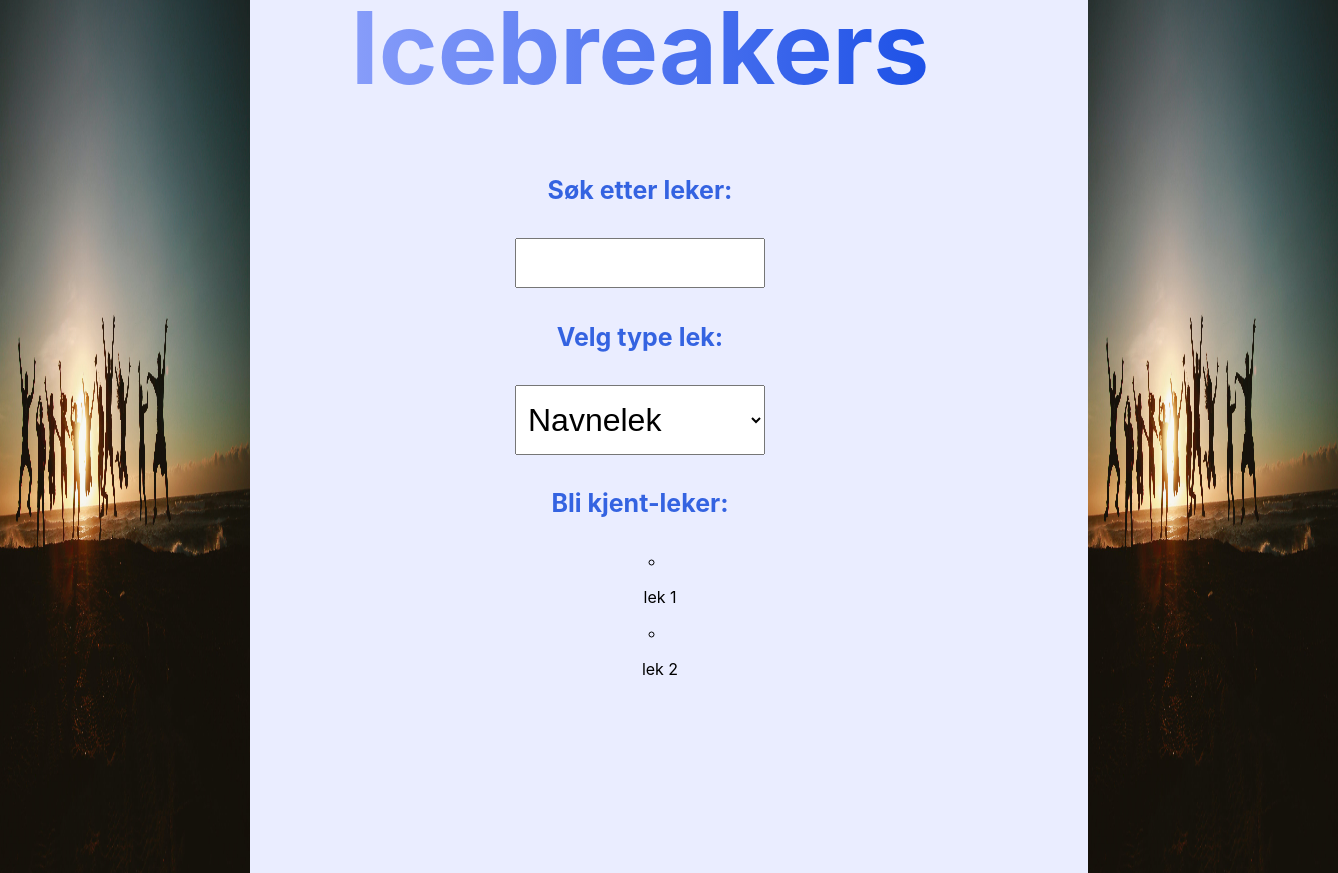
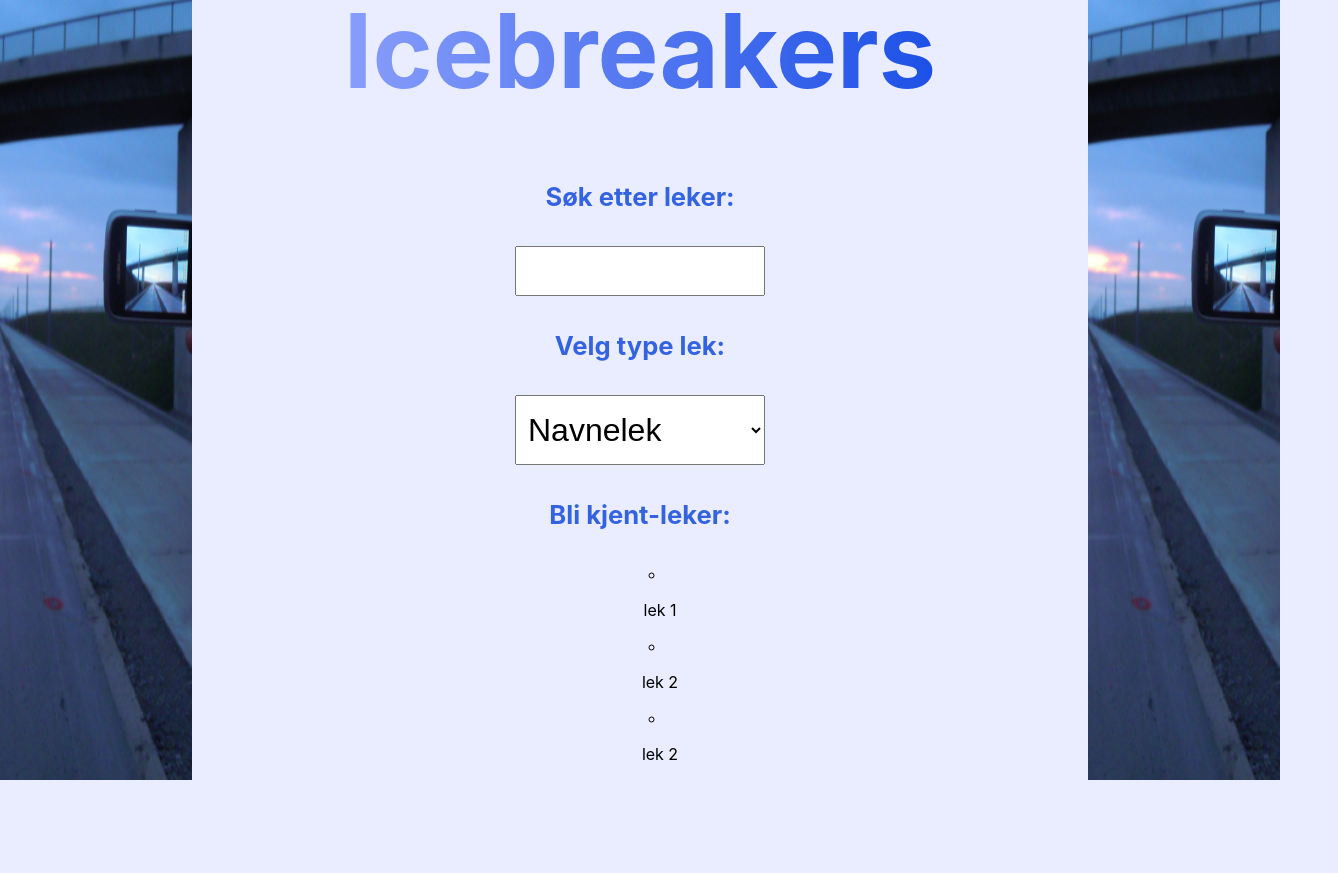
Before and after one commit to Nathaniavm/PU, a React (Create React App) app: page / in a window 1280 px wide. Shown: the part 161-1034 px from the top of the page, 1338 px wide, since content can reach past the window. After the commit the page ends 945 px from the top, so only its background shows below. Built offline with nearby package versions, Linux system fonts and the light colour scheme.

Commit message:
done some changes to images and title to fix scaling. Co-authored by @nathanim

```diff
--- a/src/pages/hjem/Hjem.css
+++ b/src/pages/hjem/Hjem.css
@@ -27,8 +27,7 @@
 }
 
 .title {
-    font-size: 50px;
-    font-weight: 600;
+    font-size: 4vw;
     background-image: linear-gradient(to left, #003ce1, #a5b2ff);
     color: transparent;
     background-clip: text;
@@ -36,7 +35,7 @@
 
 h4 {
     color: #3463e1;
-    font-size: 25px;
+    font-size: 2vw;
 }
 
 #search {
--- a/src/pages/hjem/Hjem.js
+++ b/src/pages/hjem/Hjem.js
@@ -1,6 +1,6 @@
 import React from 'react'
 import './Hjem.css'
-import myImage from './friends.jpg';
+import myImage from './reklame.png';
 
 const Hjem = () => {
   return (
@@ -8,7 +8,7 @@ const Hjem = () => {
     <div className='classContainer'>
 
       <div className='leftSideContainer'>
-        <img src={myImage} alt='Friends at beach' width="250" height="1000"></img>
+        <img src={myImage} alt='Her skal det være reklame' width="100%" height="100%"></img>
       </div>
 
         <div className='middleContainer'>
@@ -47,12 +47,17 @@ const Hjem = () => {
               <p>lek 2</p>
             </li>
           </ul>
+          <ul>
+            <li>
+              <p>lek 2</p>
+            </li>
+          </ul>
         </div>
         </div>
 
 
       <div className='rightSideContainer'>
-        <img src={myImage} alt='Friends at beach' width="250" height="1000"></img>
+        <img src={myImage} alt='Her skal det være reklame' width="100%" height="100%"></img>
       </div>
 
     </div>
```
Also changed, not shown: src/App.js (line endings or trailing spaces), src/pages/hjem/friends.jpg (deleted), src/pages/hjem/reklame.png (added).
